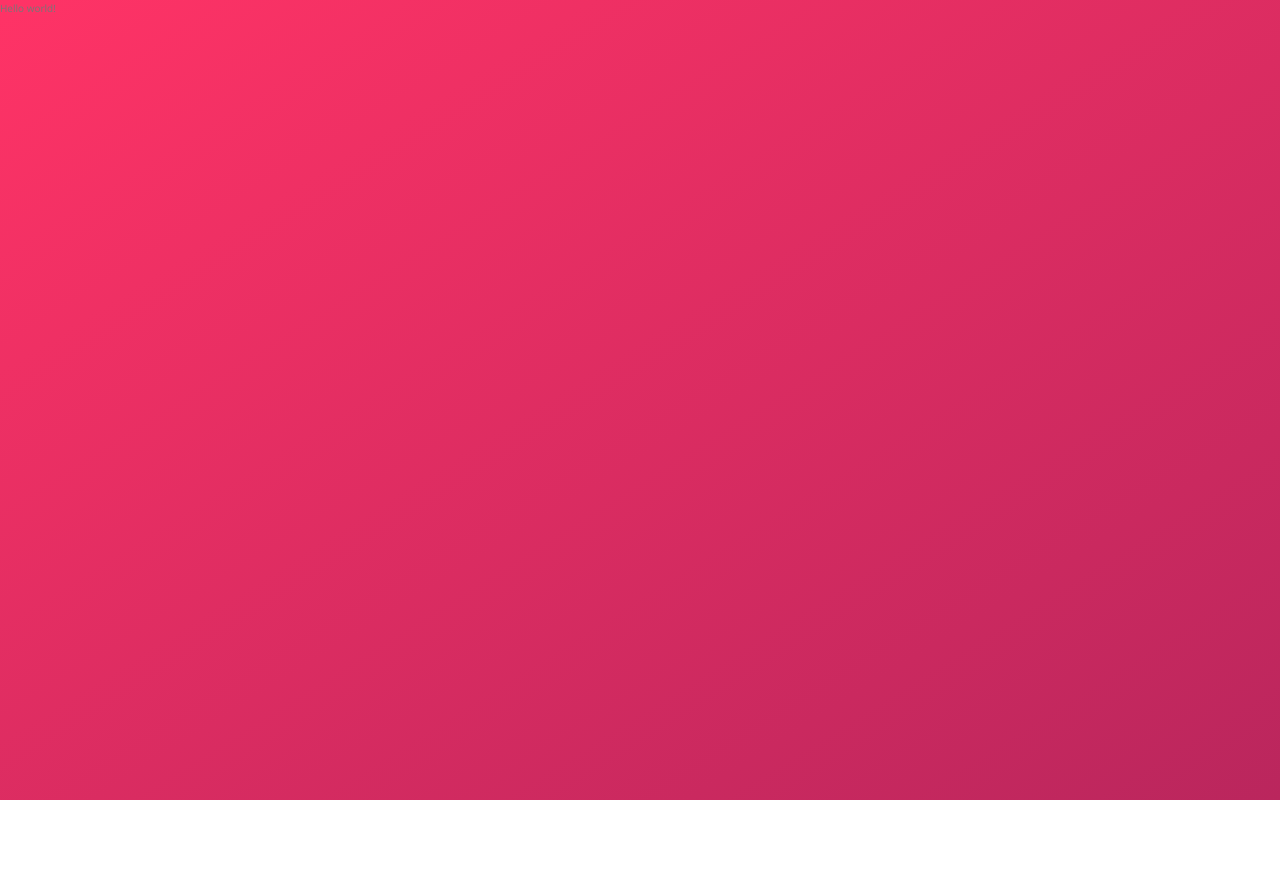
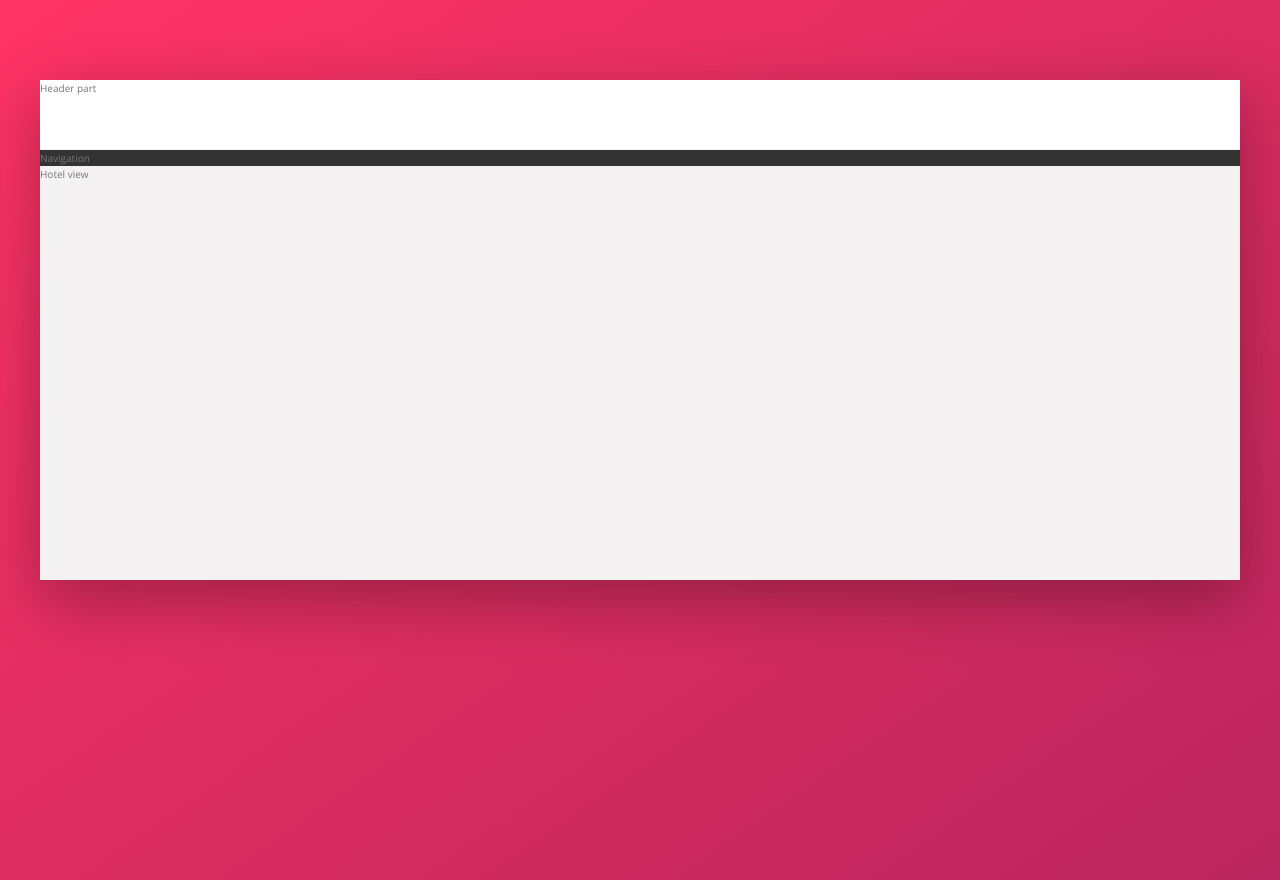
Before and after one commit to julikroch/trillo-project, a React (Create React App) app: page / in a window 1280 px wide. Before the commit the page ends 800 px from the top, so only its background shows below. Built offline with nearby package versions, Linux system fonts and the light colour scheme.

Commit message:
defining styles

```diff
--- a/src/App.tsx
+++ b/src/App.tsx
@@ -1,7 +1,15 @@
+import Header from "./components/Header";
+import Main from "./components/Main";
+import Navigation from "./components/Navigation";
+
 function App() {
   return (
     <div className="container">
-      Hello world!
+      <Header />
+      <div className="content">
+        <Navigation />
+        <Main />
+      </div>
     </div>
   );
 }
--- /dev/null
+++ b/src/components/Header.tsx
@@ -0,0 +1,9 @@
+const Header = () => {
+    return (
+        <header className="header">
+            Header part
+        </header>
+    )
+}
+
+export default Header
--- /dev/null
+++ b/src/components/Main.tsx
@@ -0,0 +1,9 @@
+const Main = () => {
+    return (
+        <main className="hotel-view">
+            Hotel view
+        </main>
+    )
+}
+
+export default Main
--- /dev/null
+++ b/src/components/Navigation.tsx
@@ -0,0 +1,9 @@
+const Navigation = () => {
+    return (
+        <nav className="sidebar">
+            Navigation
+        </nav>
+    )
+}
+
+export default Navigation
--- a/src/sass/base/_base.scss
+++ b/src/sass/base/_base.scss
@@ -27,6 +27,8 @@ Grey dark 3: #999
     --color-grey-dark-1: #333;
     --color-grey-dark-2: #777;
     --color-grey-dark-3: #999;
+
+    --shadow-dark: 0 2rem 6rem rgba(0, 0, 0, .3)
 }
 
 * {
--- a/src/sass/layout/_layout.scss
+++ b/src/sass/layout/_layout.scss
@@ -0,0 +1,21 @@
+.container {
+    max-width: 120rem;
+    margin: 8rem auto;
+    background-color: var(--color-grey-light-2);
+    box-shadow: var(--shadow-dark);
+    min-height: 50rem;
+}
+
+.header {
+    height: 7rem;
+    background-color: #fff;
+    border-bottom: 1px solid var(--color-grey-light-2);
+}
+
+.content {}
+
+.sidebar {
+    background-color: var(--color-grey-dark-1);
+}
+
+.hotel-view {}
```
